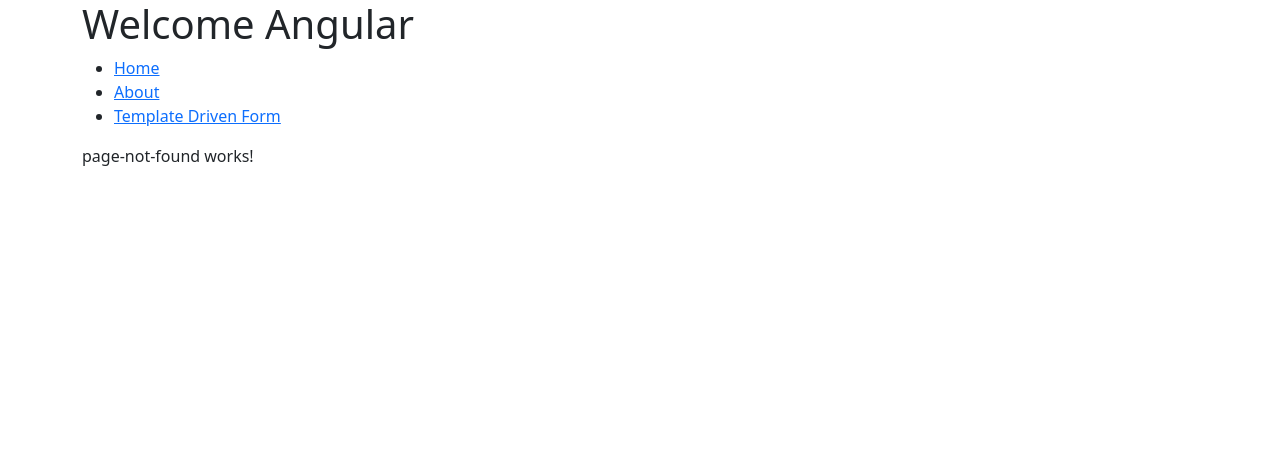
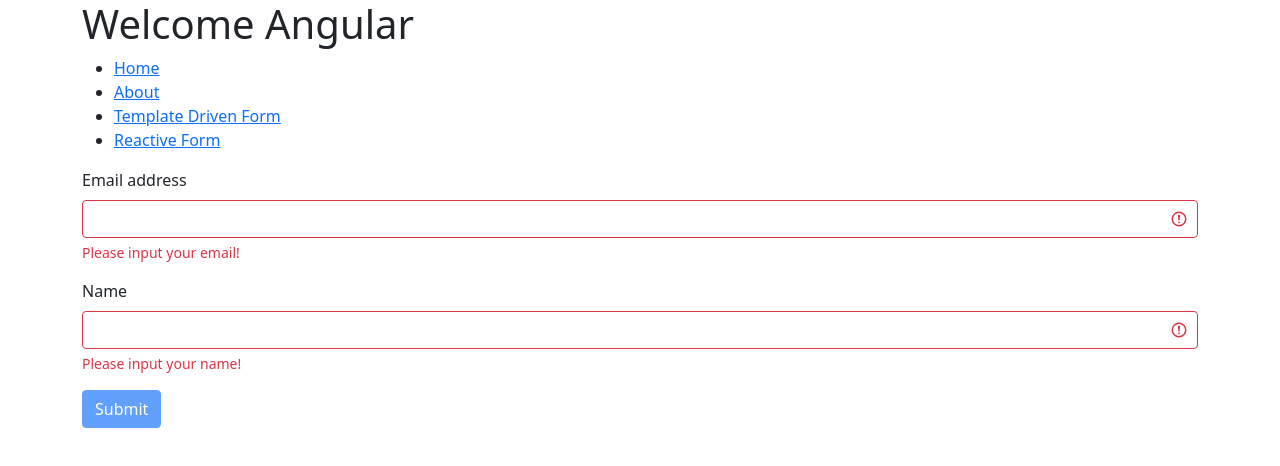
Before and after one commit to Tran-Du-Su/Angular12, an Angular app: page /reactiveForm in a window 1280 px wide. Shown: the top 466 px of the page. Built offline with nearby package versions, Linux system fonts and the light colour scheme.

Commit message:
FormBuilderAndValidateWithBootstrap

```diff
--- a/src/app/app-routing.module.ts
+++ b/src/app/app-routing.module.ts
@@ -4,12 +4,14 @@
 import { HomeComponent } from './home/home.component';
 import { AboutComponent } from './about/about.component';
 import { TemplateDrivenFormComponent } from './template-driven-form/template-driven-form.component';
+import { ReactiveFormComponent } from './reactive-form/reactive-form.component';
 
 const routes: Routes = [
   { path: '', component: HomeComponent },
   { path: 'home', component: HomeComponent },
   { path: 'about', component: AboutComponent },
   { path: 'templateForm', component: TemplateDrivenFormComponent },
+  { path: 'reactiveForm', component: ReactiveFormComponent },
   { path: '**', component: PageNotFoundComponent}
 ];
 
--- a/src/app/app.component.html
+++ b/src/app/app.component.html
@@ -8,6 +8,7 @@
       <li><a routerLink="/home" routerLinkActive="active" ariaCurrentWhenActive="page">Home</a></li>
       <li><a routerLink="/about" routerLinkActive="active" ariaCurrentWhenActive="page">About</a></li>
       <li><a routerLink="/templateForm" routerLinkActive="active" ariaCurrentWhenActive="page">Template Driven Form</a>
+      <li><a routerLink="/reactiveForm" routerLinkActive="active" ariaCurrentWhenActive="page">Reactive Form</a>
       </li>
     </ul>
   </nav>
--- /dev/null
+++ b/src/app/reactive-form/reactive-form.component.html
@@ -0,0 +1,18 @@
+<form [formGroup]="formData2" (ngSubmit)="onSubmit()">
+  <div class="mb-3">
+    <label for="exampleInputEmail1" class="form-label">Email address</label>
+    <input formControlName="email"
+      [ngClass]="formData2.controls['email'].valid ? 'form-control': 'form-control is-invalid'" id="exampleInputEmail1"
+      aria-describedby="emailHelp" />
+    <span class="invalid-feedback">Please input your email!</span>
+  </div>
+  <div class="mb-3">
+    <label for="exampleInputPassword1" class="form-label">Name</label>
+    <input type="text" formControlName="name"
+    [ngClass]="formData2.controls['name'].valid ? 'form-control': 'form-control is-invalid'"
+    id="exampleInputPassword1">
+    <span class="invalid-feedback">Please input your name!</span>
+  </div>
+  <!-- <button type="submit" (click)="submitForm()" class="btn btn-primary">Submit</button> -->
+  <button type="submit" class="btn btn-primary" [disabled]="!formData2.valid">Submit</button>
+</form>
--- /dev/null
+++ b/src/app/reactive-form/reactive-form.component.ts
@@ -0,0 +1,41 @@
+import { Component, OnInit } from '@angular/core';
+import { FormBuilder, FormControl, FormGroup, Validators } from '@angular/forms';
+import { CommonService } from '../Services/common.service';
+
+@Component({
+  selector: 'app-reactive-form',
+  templateUrl: './reactive-form.component.html',
+  styleUrls: ['./reactive-form.component.scss']
+})
+export class ReactiveFormComponent implements OnInit {
+  // public formData: FormGroup =  new FormGroup({
+  //   email: new FormControl(''),
+  //   name: new FormControl('')
+  // });
+
+  public formData2 = this.formBuilder.group({
+    email: ['', Validators.required],
+    name: ['', Validators.required],
+    address: this.formBuilder.group({
+      street: [''],
+      city: [''],
+      state: [''],
+      zip: [''],
+    })
+  })
+
+  constructor(
+    private common: CommonService,
+    private formBuilder: FormBuilder
+  ) { }
+
+  ngOnInit(): void {
+
+  }
+
+  public onSubmit(): void {
+    // console.log('form data = ', this.formData.value);
+    this.common.submitData(this.formData2.value)
+  }
+
+}
```
Also changed, not shown: src/app/app.module.ts (+6 -3 lines), src/app/reactive-form/reactive-form.component.scss (added), 1 other file (tests, documents, lock files or other folders).
